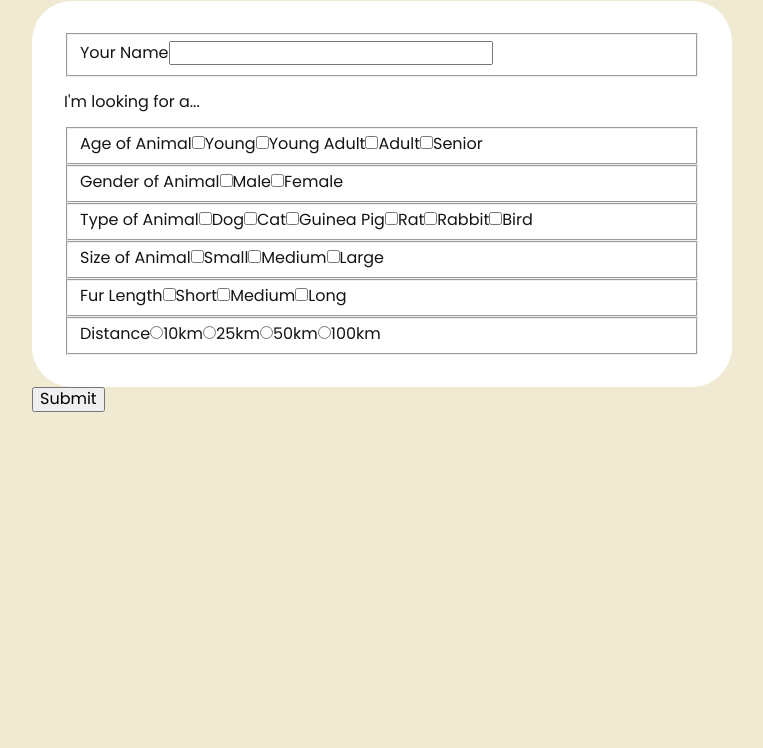
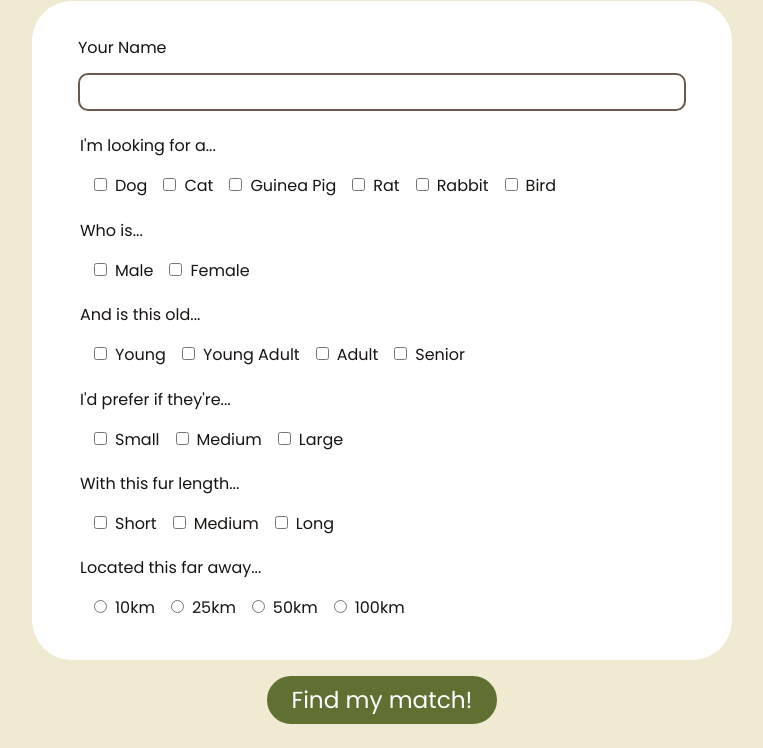
Before and after one commit to mary-chung/NWHacks2022, a React app in the folder pet-app/: page /form in a window 1280 px wide. Shown: the part 146-894 px from the top of the page, without its empty margins (258-1021 px from the left). Before the commit the page ends 800 px from the top, so only its background shows below. Built offline with nearby package versions, Linux system fonts and the light colour scheme.

Commit message:
worked on additional styling, edited form

```diff
--- a/pet-app/public/index.html
+++ b/pet-app/public/index.html
@@ -9,7 +9,7 @@
       name="description"
       content="Web site created using create-react-app"
     />
-    <link rel="apple-touch-icon" href="%PUBLIC_URL%/logo192.png" />
+    <link rel="apple-touch-icon" href="%PUBLIC_URL%/favicon.ico" />
     <!--
       manifest.json provides metadata used when your web app is installed on a
       user's mobile device or desktop. See https://developers.google.com/web/fundamentals/web-app-manifest/
@@ -24,10 +24,16 @@
       work correctly both with client-side routing and a non-root public URL.
       Learn how to configure a non-root public URL by running `npm run build`.
     -->
+
+    <!-- Fonts -->
     <link rel="preconnect" href="https://fonts.googleapis.com">
     <link rel="preconnect" href="https://fonts.gstatic.com" crossorigin>
     <link href="https://fonts.googleapis.com/css2?family=Poppins:wght@400;700&display=swap" rel="stylesheet">
-    <title>MatchaPaw</title>
+
+    <!-- Icons -->
+    <link href="https://fonts.googleapis.com/icon?family=Material+Icons"
+      rel="stylesheet">
+    <title>MatchaPet</title>
   </head>
   <body>
     <noscript>You need to enable JavaScript to run this app.</noscript>
--- a/pet-app/src/components/CardInfo.js
+++ b/pet-app/src/components/CardInfo.js
@@ -2,13 +2,13 @@ const imageFolderPath = process.env.PUBLIC_URL + '/assets/profile-photos/';
 
 const CardInfo = () =>  {
     return (
-        <div class="card-info-component">
+        <div className="card-info-component">
             <div className="profile-pic">
                 <img src={`${imageFolderPath}Sugar.jpg`} alt="Sugar" />
             </div>
             <div className="card-text-container">
                 <div className="animal-name-age">
-                    <h2>Sugar<span class="age">7 years</span></h2>
+                    <h2>Sugar<span className="age">7 years</span></h2>
                 </div>
                 <div className="animal-type-location">
                     <p><span>Cat</span> | <span>Kamloops, BC</span></p>
--- a/pet-app/src/components/Form.js
+++ b/pet-app/src/components/Form.js
@@ -1,8 +1,13 @@
 import { useForm } from "react-hook-form";
+import { useNavigate } from "react-router-dom";
 
 const Form = () => {
     const { register, handleSubmit, formState: { errors } } = useForm();
-    const onSubmit = data => console.log(data);
+    const navigate = useNavigate();
+    const onSubmit = (data) => {
+        console.log(data);
+        navigate("/swipe");
+                    }
     // need a saveData() function in another file?
     console.log(errors);
 
@@ -22,94 +27,191 @@ const Form = () => {
                 <p>I'm looking for a...</p>
 
                 <fieldset>
-                    <label>Age of Animal</label>
+                    <label>
+                        <input  type="checkbox"
+                                value="dog"
+                                {...register("type[]", {})} />
+                    Dog
+                    </label>
 
-                    <input type="checkbox" value="young" {...register("age[]", {})} />
-                    <label>Young</label>
+                    <label>
+                        <input  type="checkbox"
+                                value="cat"
+                                {...register("type[]", {})} />
+                    Cat
+                    </label>
 
-                    <input type="checkbox" value="youngadult" {...register("age[]", {})} />
-                    <label>Young Adult</label>
+                    <label>
+                        <input  type="checkbox"
+                                value="guineapig"
+                                {...register("type[]", {})} />
+                    Guinea Pig
+                    </label>
 
-                    <input type="checkbox" value="adult" {...register("age[]", {})} />
-                    <label>Adult</label>
+                    <label>
+                        <input  type="checkbox"
+                                value="rat"
+                                {...register("type[]", {})} />
+                    Rat
+                    </label>
 
-                    <input type="checkbox" value="senior" {...register("age[]", {})} />
-                    <label>Senior</label>
+                    <label>
+                        <input  type="checkbox"
+                                value="rabbit"
+                                {...register("type[]", {})} />
+                    Rabbit
+                    </label>
+
+                    <label>
+                        <input  type="checkbox"
+                                value="bird"
+                                {...register("type[]", {})} />
+                    Bird
+                    </label>
                 </fieldset>
 
+                <p>Who is...</p>
+
                 <fieldset>
-                    <label>Gender of Animal</label>
+                    <label>
+                        <input  type="checkbox"
+                                value="male"
+                                {...register("gender[]", {})} />
+                    Male
+                    </label>
 
-                    <input type="checkbox" value="young" {...register("gender[]", {})} />
-                    <label>Male</label>
-
-                    <input type="checkbox" value="youngadult" {...register("gender[]", {})} />
-                    <label>Female</label>
+                    <label>
+                        <input  type="checkbox"
+                                value="female"
+                                {...register("gender[]", {})} />
+                    Female
+                    </label>
                 </fieldset>
 
+                <p>And is this old...</p>
+
                 <fieldset>
-                    <label>Type of Animal</label>
+                    <label>
+                        <input  type="checkbox"
+                                value="young"
+                                {...register("age[]", {})} />
+                    Young
+                    </label>
 
-                    <input type="checkbox" value="dog" {...register("type[]", {})} />
-                    <label>Dog</label>
+                    <label>
+                        <input  type="checkbox"
+                                value="youngadult"
+                                {...register("age[]", {})} />
+                    Young Adult
+                    </label>
 
-                    <input type="checkbox" value="cat" {...register("type[]", {})} />
-                    <label>Cat</label>
+                    <label>
+                        <input  type="checkbox"
+                                value="adult"
+                                {...register("age[]", {})} />
+                    Adult
+                    </label>
 
-                    <input type="checkbox" value="guineapig" {...register("type[]", {})} />
-                    <label>Guinea Pig</label>
-
-                    <input type="checkbox" value="rat" {...register("type[]", {})} />
-                    <label>Rat</label>
-
-                    <input type="checkbox" value="rabbit" {...register("type[]", {})} />
-                    <label>Rabbit</label>
-
-                    <input type="checkbox" value="bird" {...register("type[]", {})} />
-                    <label>Bird</label>
+                    <label>
+                        <input  type="checkbox"
+                                value="senior"
+                                {...register("age[]", {})} />
+                    Senior
+                    </label>
                 </fieldset>
 
+                <p>I'd prefer if they're...</p>
+
                 <fieldset>
-                    <label>Size of Animal</label>
 
-                    <input type="checkbox" value="small" {...register("size[]", {})} />
-                    <label>Small</label>
+                    <label>
+                        <input  type="checkbox"
+                                value="small"
+                                {...register("size[]", {})} />
+                    Small
+                    </label>
 
-                    <input type="checkbox" value="medium" {...register("size[]", {})} />
-                    <label>Medium</label>
+                    <label>
+                        <input  type="checkbox"
+                                value="medium"
+                                {...register("size[]", {})} />
+                    Medium
+                    </label>
 
-                    <input type="checkbox" value="large" {...register("size[]", {})} />
-                    <label>Large</label>
+                    <label>
+                        <input  type="checkbox"
+                                value="large"
+                                {...register("size[]", {})} />
+                    Large
+                    </label>
                 </fieldset>
 
+                <p>With this fur length...</p>
+
                 <fieldset>
-                    <label>Fur Length</label>
 
-                    <input type="checkbox" value="short" {...register("hair[]", {})} />
-                    <label>Short</label>
+                    <label>
+                        <input  type="checkbox"
+                                value="short"
+                                {...register("hair[]", {})} />
+                    Short
+                    </label>
 
-                    <input type="checkbox" value="medium" {...register("hair[]", {})} />
-                    <label>Medium</label>
+                    <label>
+                        <input  type="checkbox"
+                                value="medium"
+                                {...register("hair[]", {})} />
+                    Medium
+                    </label>
 
-                    <input type="checkbox" value="long" {...register("hair[]", {})} />
-                    <label>Long</label>
+                    <label>
+                        <input  type="checkbox"
+                                value="long"
+                                {...register("hair[]", {})} />
+                    Long
+                    </label>
                 </fieldset>
 
+                <p>Located this far away...</p>
+
                 <fieldset>
-                    <label>Distance</label>
-                    <input {...register("location", { required: true })} type="radio" value="10km" />
-                    <label>10km</label>
-                    <input {...register("location", { required: true })} type="radio" value="25km" />
-                    <label>25km</label>
-                    <input {...register("location", { required: true })} type="radio" value="50km" />
-                    <label>50km</label>
-                    <input {...register("location", { required: true })} type="radio" value="100km" />
-                    <label>100km</label>
+
+                    <label>
+                        <input {    ...register("location",
+                                    { required: true })}
+                                    type="radio"
+                                    value="10km" />
+                        10km
+                    </label>
+
+                    <label>
+                        <input {    ...register("location",
+                                    { required: true })}
+                                    type="radio"
+                                    value="25km" />
+                        25km
+                    </label>
+
+                    <label>
+                        <input {    ...register("location",
+                                    { required: true })}
+                                    type="radio"
+                                    value="50km" />
+                        50km
+                    </label>
+
+                    <label>
+                        <input {    ...register("location",
+                                    { required: true })}
+                                    type="radio"
+                                    value="100km" />
+                        100km
+                    </label>
                 </fieldset>
 
             </div>
 
-            <input type="submit" />
+            <input type="submit" value="Find my match!" />
             </form>
 
         </section>
--- a/pet-app/src/components/Header.js
+++ b/pet-app/src/components/Header.js
@@ -5,7 +5,7 @@ const Header = ({ title }) => (
 );
 
 Header.defaultProps = {
-    title: 'MatchaPaw'
+    title: 'MatchaPet'
 }
 
 export default Header;
--- a/pet-app/src/pages/PageForm.js
+++ b/pet-app/src/pages/PageForm.js
@@ -4,7 +4,7 @@ const PageForm = () => {
     return (
         <main>
             <section className="page">
-                <h2>Tell Us About Yourself</h2>
+                <h2 className="formheader">What are you looking for in a paw-mate?</h2>
                 <Form />
             </section>
         </main>
--- a/pet-app/src/pages/PageHome.js
+++ b/pet-app/src/pages/PageHome.js
@@ -4,7 +4,7 @@ const PageHome = () =>{
     return (
         <main>
             <section className="page-home">
-                <img class="logo" src="../assets/graphics/logo2.png" alt="Heart Paw"/>
+                <img class="logo" src="../assets/graphics/logo.png" alt="Heart Paw"/>
                 <div className="instructions">
                     <h2>Find your paw-mate!</h2>
                     <ol>
@@ -13,7 +13,7 @@ const PageHome = () =>{
                         <li>Connect with the shelter</li>
                     </ol>
                 </div>
-                <p class="home"><Link to="form">Let's match!</Link></p>
+                <Link class="home" to="form">Let's match!</Link>
             </section>
         </main>
     );
--- a/pet-app/src/pages/PageSwipeCard.js
+++ b/pet-app/src/pages/PageSwipeCard.js
@@ -3,8 +3,10 @@ import Card from '../components/Card';
 const PageSwipeCard = () => {
     return (
         <main>
-            <section className="page">
+            <section className="page-swipe">
+                <span className="material-icons cancel">cancel</span>
                 <Card />
+                <span className="material-icons yes">check_circle</span>
             </section>
         </main>
     )
--- a/pet-app/src/routers/AppRouter.js
+++ b/pet-app/src/routers/AppRouter.js
@@ -11,7 +11,7 @@ import PageProfile from '../pages/PageProfile';
 function App() {
   return (
       <div className="wrapper">
-        <Header title='MatchaPaw' />
+        <Header title='MatchaPet' />
         <Routes>
           <Route path="/" element={<PageHome />} />
           <Route path="form" element={<PageForm />} />
--- a/pet-app/src/styles/App.css
+++ b/pet-app/src/styles/App.css
@@ -1,7 +1,7 @@
 :root {
     --white: #FFFFFF;
     --beige: #F0EAD2;
-    --lightgreen: #ADC178;
+    /* --lightgreen: #ADC178; */
     --darkgreen: #607033;
     --lightbrown: #A98467;
     --brown: #6C584C;
@@ -43,7 +43,7 @@ main {
 
 .logo {
     display: block;
-    margin: auto;
+    margin: 1rem auto 2rem;
     width: 300px;
 }
 
@@ -51,7 +51,7 @@ main {
     text-align: center;
     font-size: 1.5em;
     line-height: 1.6;
-    margin: 2rem auto 0;
+    margin: auto;
 }
 
 .instructions ol {
@@ -66,7 +66,7 @@ main {
 
 .home {
     width: 177px;
-    margin: 2rem auto;
+    margin: 1rem auto;
     display: block;
     border: 3px solid var(--darkgreen);
     border-radius: 1.5rem;
@@ -81,7 +81,7 @@ main {
     color: var(--white);
 }
 
-.home a {
+a.home {
     font-size: 1.45em;
     text-decoration: none;
     color: var(--white);
@@ -96,10 +96,79 @@ main {
     padding: 2rem;
 }
 
-/* .form-field:not(.radio) {
+.formheader{
+    text-align: center;
+}
+
+form p {
+    padding: 0 1rem;
+}
+
+fieldset {
+    display: flex;
+    border: none;
+}
+
+fieldset:first-child{
     display: flex;
     flex-direction: column;
-} */
+}
+
+input {
+    margin: 0 0.5rem 0 1rem;
+}
+
+input[type=text]{
+    margin: 1rem 0 0;
+    padding: 0.5rem 1rem;
+    border-radius: 0.625rem;
+    border: 2px solid var(--brown);
+}
+
+input[type=text]:focus{
+    border: 2px solid var(--darkgreen);
+    outline: none;
+}
+
+input[type=checkbox]{
+    border: 3px solid var(--brown);
+}
+
+input[type=submit]{
+    width: 230px;
+    margin: 1rem auto;
+    display: block;
+    border: 3px solid var(--darkgreen);
+    border-radius: 1.5rem;
+    background-color: var(--darkgreen);
+    color: var(--white);
+    padding: 0.5rem 1rem;
+    font-size: 1.45em;
+}
+
+input[type=submit]:hover {
+    border: 3px solid var(--brown);
+    background-color: var(--brown);
+    color: var(--white);
+}
+
+/* Page Swipe */
+.page-swipe {
+    display: flex;
+    align-items: center;
+}
+
+.cancel {
+    color: var(--brown);
+    font-size: 96px;
+    padding: 1rem;
+}
+
+.yes {
+    color: var(--darkgreen);
+    font-size: 96px;
+    padding: 1rem;
+}
 
 /* Card */
 
@@ -144,9 +213,9 @@ main {
 
 .attributes {
     display: inline-block;
-    border: 3px solid var(--darkgreen);
+    border: 3px solid var(--lightbrown);
     border-radius: 1.5rem;
-    background-color: var(--darkgreen);
+    background-color: var(--lightbrown);
     color: var(--white);
     margin: 0.25rem;
     padding: 0.5rem 1rem;
```
Also changed, not shown: pet-app/public/assets/graphics/logo.png (renamed from pet-app/public/assets/graphics/logo2.png), pet-app/public/favicon-16x16.png (added), pet-app/public/favicon-32x32.png (added), pet-app/public/favicon.ico.
